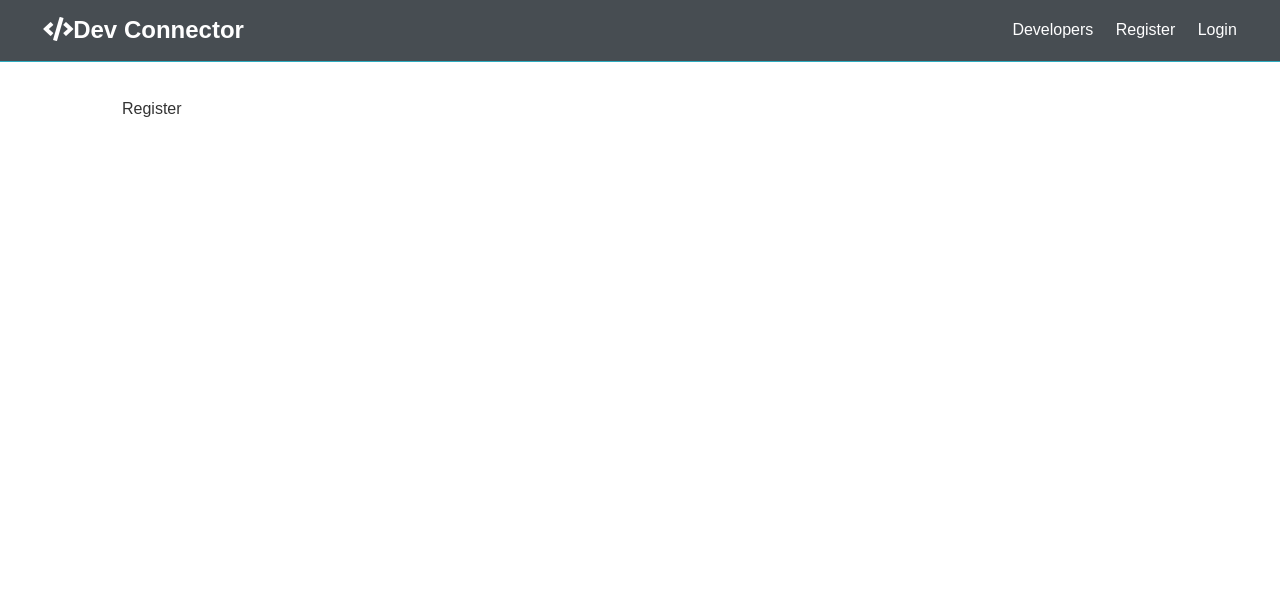
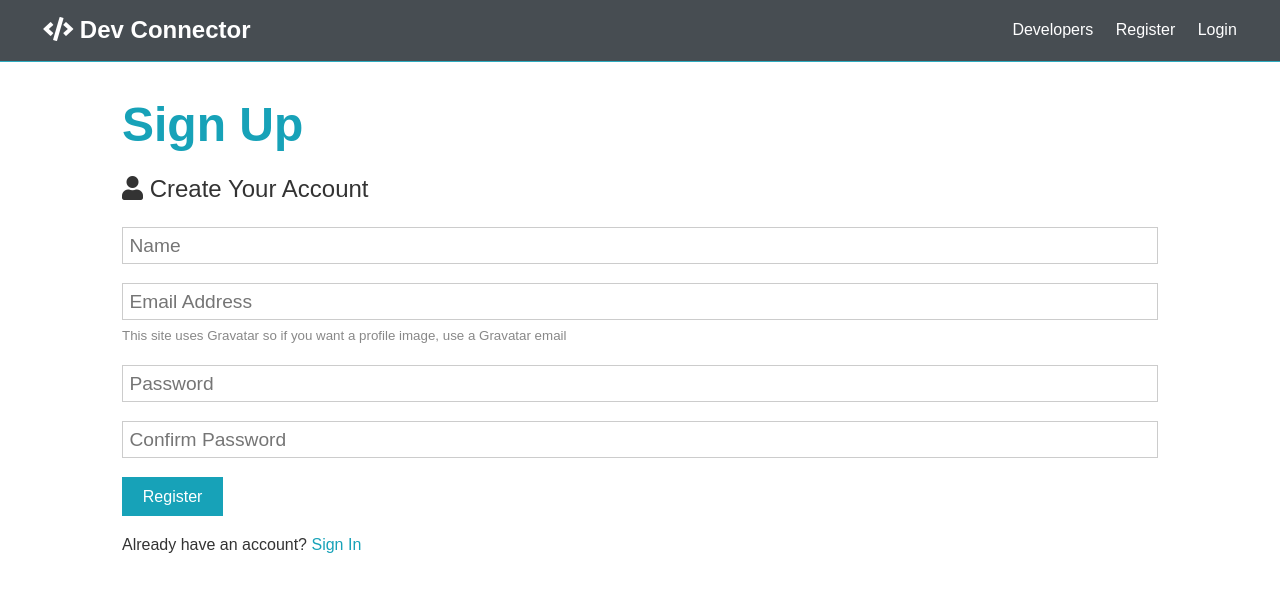
Before and after one commit to david-kur/MERN, a React (Create React App) app in the folder client/: page /register in a window 1280 px wide. Shown: the top 592 px of the page. Built offline with nearby package versions, Linux system fonts and the light colour scheme.

Commit message:
Add register and login form

```diff
--- a/client/src/App.js
+++ b/client/src/App.js
@@ -1,4 +1,4 @@
-import React, { Fragment } from 'react';
+import React from 'react';
 import { BrowserRouter as Router, Route, Switch } from 'react-router-dom';
 import Navbar from './components/layout/Navbar';
 import Landing from './components/layout/Landing';
--- a/client/src/components/auth/Login.js
+++ b/client/src/components/auth/Login.js
@@ -1,7 +1,60 @@
-import React from 'react';
+import React, { useState } from 'react';
+import { Link } from 'react-router-dom';
 
 const Login = () => {
-  return <div>Login</div>;
+  const [formData, setFormData] = useState({
+    email: '',
+    password: ''
+  });
+
+  const { email, password } = formData;
+
+  const onChange = e =>
+    setFormData({ ...formData, [e.target.name]: e.target.value });
+
+  const onSubmit = e => {
+    e.preventDefault();
+
+    console.log('Success');
+  };
+
+  return (
+    <>
+      <h1 className="large text-primary">Sign In</h1>
+      <p className="lead">
+        <i className="fas fa-user" /> Sign Into Your Account
+      </p>
+      <form className="form" onSubmit={onSubmit}>
+        <div className="form-group">
+          <input
+            type="email"
+            placeholder="Email Address"
+            name="email"
+            value={email}
+            onChange={onChange}
+          />
+          <small className="form-text">
+            This site uses Gravatar so if you want a profile image, use a
+            Gravatar email
+          </small>
+        </div>
+        <div className="form-group">
+          <input
+            type="password"
+            placeholder="Password"
+            name="password"
+            minLength="6"
+            value={password}
+            onChange={onChange}
+          />
+        </div>
+        <input type="submit" className="btn btn-primary" value="Login" />
+      </form>
+      <p className="my-1">
+        Don't have an account? <Link to="/register">Register</Link>
+      </p>
+    </>
+  );
 };
 
 export default Login;
--- a/client/src/components/auth/Register.js
+++ b/client/src/components/auth/Register.js
@@ -1,7 +1,85 @@
-import React from 'react';
+import React, { useState } from 'react';
+import { Link } from 'react-router-dom';
 
 const Register = () => {
-  return <div>Register</div>;
+  const [formData, setFormData] = useState({
+    name: '',
+    email: '',
+    password: '',
+    password2: ''
+  });
+
+  const { name, email, password, password2 } = formData;
+
+  const onChange = e =>
+    setFormData({ ...formData, [e.target.name]: e.target.value });
+
+  const onSubmit = e => {
+    e.preventDefault();
+    if (password !== password2) {
+      console.log('Password not match');
+    } else {
+      console.log('Success');
+    }
+  };
+
+  return (
+    <>
+      <h1 className="large text-primary">Sign Up</h1>
+      <p className="lead">
+        <i className="fas fa-user" /> Create Your Account
+      </p>
+      <form className="form" onSubmit={onSubmit}>
+        <div className="form-group">
+          <input
+            type="text"
+            placeholder="Name"
+            name="name"
+            value={name}
+            onChange={onChange}
+            required
+          />
+        </div>
+        <div className="form-group">
+          <input
+            type="email"
+            placeholder="Email Address"
+            name="email"
+            value={email}
+            onChange={onChange}
+          />
+          <small className="form-text">
+            This site uses Gravatar so if you want a profile image, use a
+            Gravatar email
+          </small>
+        </div>
+        <div className="form-group">
+          <input
+            type="password"
+            placeholder="Password"
+            name="password"
+            minLength="6"
+            value={password}
+            onChange={onChange}
+          />
+        </div>
+        <div className="form-group">
+          <input
+            type="password"
+            placeholder="Confirm Password"
+            name="password2"
+            minLength="6"
+            value={password2}
+            onChange={onChange}
+          />
+        </div>
+        <input type="submit" className="btn btn-primary" value="Register" />
+      </form>
+      <p className="my-1">
+        Already have an account? <Link to="/login">Sign In</Link>
+      </p>
+    </>
+  );
 };
 
 export default Register;
--- a/client/src/components/layout/Navbar.js
+++ b/client/src/components/layout/Navbar.js
@@ -5,8 +5,7 @@
   <nav className="navbar bg-dark">
     <h1>
       <Link to="/">
-        <i className="fas fa-code" />
-        Dev Connector
+        <i className="fas fa-code" /> Dev Connector
       </Link>
     </h1>
     <ul>
```
